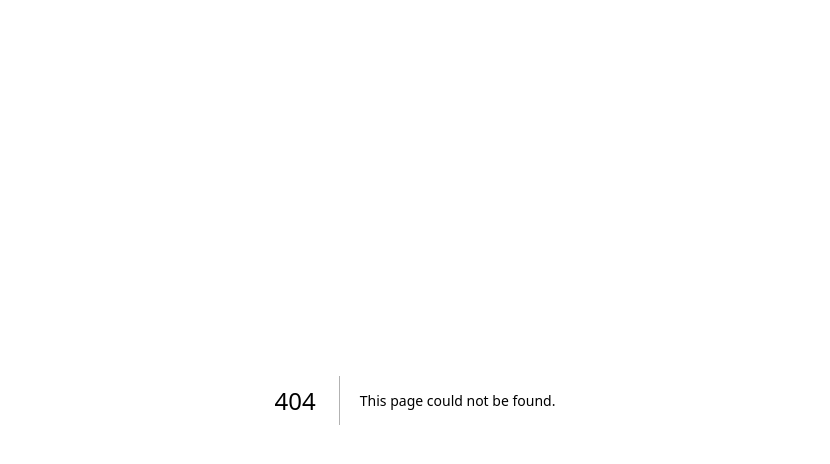
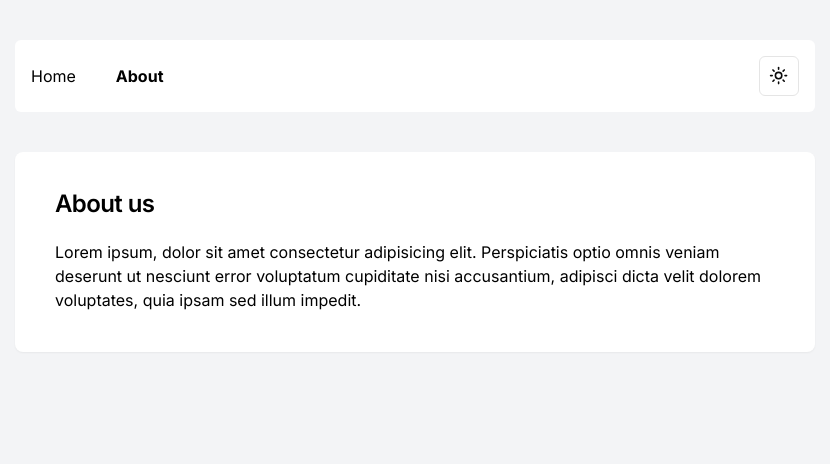
Before and after one commit to primemb/blog-next-14, a Next.js app: page /about in a window 1280 px wide. Before the commit this address had no page. Shown: the top 464 px of the page, without its empty margins (225-1055 px from the left). Built offline with nearby package versions, Linux system fonts and the light colour scheme.

Commit message:
add about page

```diff
--- /dev/null
+++ b/app/(main)/(routes)/about/page.tsx
@@ -0,0 +1,28 @@
+import {
+  Card,
+  CardContent,
+  CardDescription,
+  CardFooter,
+  CardHeader,
+  CardTitle,
+} from "@/components/ui/card";
+
+const AboutPage = () => {
+  return (
+    <Card className="bg-white dark:bg-primary/5 mt-10 text-black dark:text-white border-none p-4 mb-4">
+      <CardHeader>
+        <CardTitle>About us</CardTitle>
+      </CardHeader>
+      <CardContent>
+        <p>
+          Lorem ipsum, dolor sit amet consectetur adipisicing elit. Perspiciatis
+          optio omnis veniam deserunt ut nesciunt error voluptatum cupiditate
+          nisi accusantium, adipisci dicta velit dolorem voluptates, quia ipsam
+          sed illum impedit.
+        </p>
+      </CardContent>
+    </Card>
+  );
+};
+
+export default AboutPage;
--- a/app/(main)/(routes)/page.tsx
+++ b/app/(main)/(routes)/page.tsx
@@ -6,7 +6,7 @@ const HomePage = async () => {
   const posts: IPost[] = await res.json();
 
   return (
-    <div className="flex flex-col h-full px-60 py-10">
+    <div className="flex flex-col h-full py-10">
       {posts.map((post) => (
         <Post key={post.id} post={post} />
       ))}
--- a/app/(main)/_components/navbar.tsx
+++ b/app/(main)/_components/navbar.tsx
@@ -15,7 +15,7 @@ const Navbar = () => {
   const pathName = usePathname();
 
   return (
-    <div className="flex mt-10 items-center px-60">
+    <div className="flex md:mt-10 md:px-10 xl:px-60 items-center">
       <nav className="flex items-center justify-between p-4 w-full bg-white dark:bg-primary/5 rounded-md">
         <ul className="flex flex-1 gap-10 text-black dark:text-white  ">
           {links.map(({ href, label }) => (
--- a/app/(main)/layout.tsx
+++ b/app/(main)/layout.tsx
@@ -2,9 +2,9 @@ import Navbar from "./_components/navbar";
 
 const Layout = ({ children }: { children: React.ReactNode }) => {
   return (
-    <div className="flex flex-col w-full dark:bg-[#1F1F1F] bg-gray-100">
+    <div className="flex flex-col w-full min-h-full dark:bg-[#1F1F1F] bg-gray-100 ">
       <Navbar />
-      <main className="h-full w-full">{children}</main>
+      <main className="h-full w-full px-10 xl:px-60">{children}</main>
     </div>
   );
 };
```
